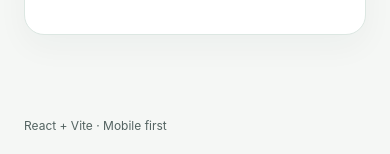
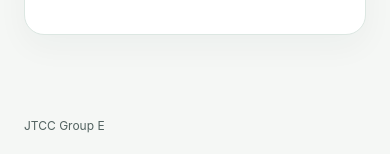
Before and after one commit to doc-gif/jtcc-group-e, a React (Vite) app: page / in a window 390 px wide. Shown: the part 687-841 px from the top of the page. Built offline with nearby package versions, Linux system fonts and the light colour scheme.

Commit message:
test: record UX review and verify native mobile interactions

```diff
--- a/src/App.tsx
+++ b/src/App.tsx
@@ -26,7 +26,7 @@
         </ol>
       </section>
 
-      <footer className="app-footer">React + Vite · Mobile first</footer>
+      <footer className="app-footer">JTCC Group E</footer>
     </main>
   )
 }
```
Also changed, not shown: 2 other files (tests, documents, lock files or other folders).
